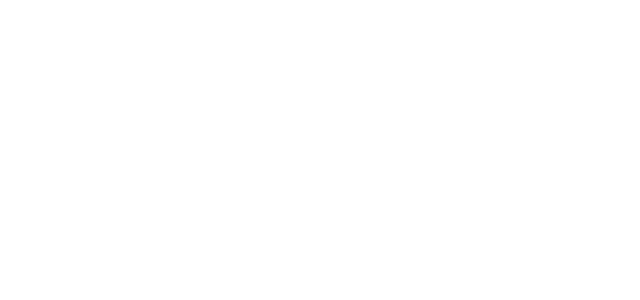
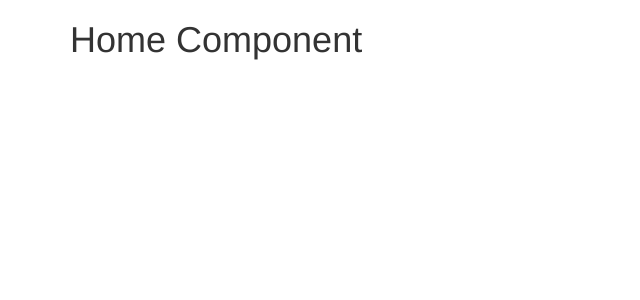
Before and after one commit to gmailbob/stock-trader-learn-vue, a Vue app: page / in a window 1280 px wide. Shown: the top 300 px of the page, without its empty margins (0-640 px from the left). Built offline with nearby package versions, Linux system fonts and the light colour scheme.

Commit message:
routes setup

```diff
--- a/src/App.vue
+++ b/src/App.vue
@@ -1,3 +1,5 @@
 <template>
-  <div class="container"></div>
+  <div class="container">
+    <router-view />
+  </div>
 </template>
--- a/src/router/index.js
+++ b/src/router/index.js
@@ -1,9 +1,15 @@
 import Vue from 'vue'
 import VueRouter from 'vue-router'
+import Home from '../components/Home'
 
 Vue.use(VueRouter)
 
-const routes = []
+const routes = [
+  { path: '/', component: Home },
+  { path: '/portfolio', component: () => import('../components/portfolio/Portfolio') },
+  { path: '/stocks', component: () => import('../components/stocks/Stocks') },
+  { path: '*', redirect: '/' }
+]
 
 const router = new VueRouter({
   mode: 'history',
```
